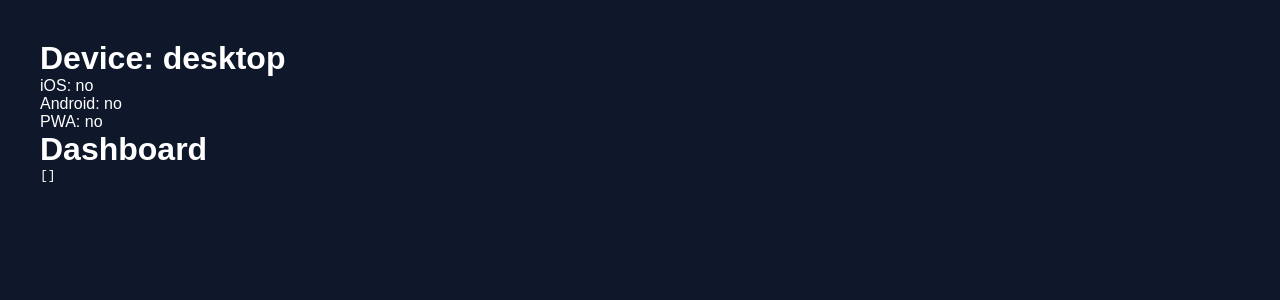
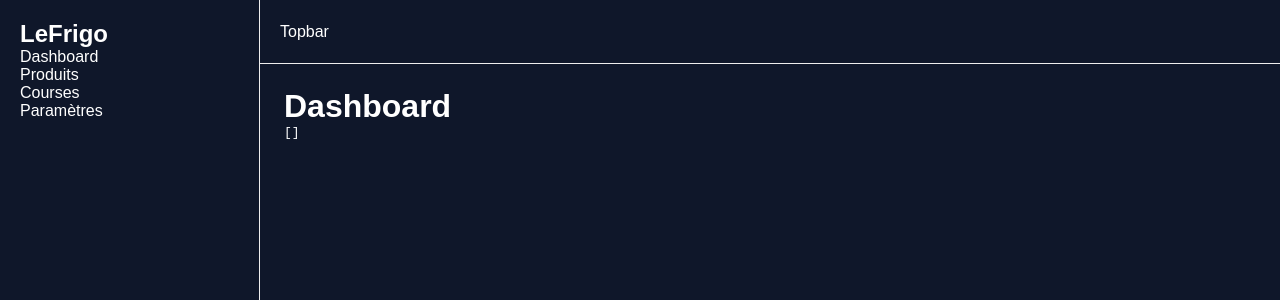
Before and after one commit to Seb-Prod/LeFrigo, a Next.js app in the folder apps/web/: page /dashboard in a window 1280 px wide. Shown: the top 300 px of the page. Built offline with nearby package versions, Linux system fonts and the light colour scheme; no server answers; sample sign-in values are in the browser's storage.

Commit message:
wip: initialisation de layout

```diff
--- a/apps/web/src/app/dashboard/layout.tsx
+++ b/apps/web/src/app/dashboard/layout.tsx
@@ -1,11 +1,16 @@
-"use client";
+import ProtectedRoute from "@/components/ProtectedRoute";
+import DashboardLayout from "@/components/layout/DashboardLayout";
 
-import ProtectedRoute from "@/components/ProtectedRoute";
-
-export default function DashboardLayout({
+export default function Layout({
   children,
 }: {
   children: React.ReactNode;
 }) {
-  return <ProtectedRoute>{children}</ProtectedRoute>;
+  return (
+    <ProtectedRoute>
+      <DashboardLayout>
+        {children}
+      </DashboardLayout>
+    </ProtectedRoute>
+  );
 }
--- a/apps/web/src/app/dashboard/page.tsx
+++ b/apps/web/src/app/dashboard/page.tsx
@@ -2,31 +2,30 @@
 
 import { useEffect, useState } from "react";
 import { api } from "@/lib/api";
-import { User } from "@shared/types/user.types"
-import { useDevice } from "@/contexts/device.context";
+import { User } from "@shared/types/user.types";
 
 export default function DashboardPage() {
   const [users, setUsers] = useState<User[]>([]);
-  const device = useDevice();
 
   useEffect(() => {
-    const token = localStorage.getItem("token");
-    if (!token) return;
+    const fetchUsers = async () => {
+      const token = localStorage.getItem("token");
 
-    api.getUsers(token).then(setUsers);
+      if (!token) return;
+
+      const data = await api.getUsers(token);
+
+      setUsers(data);
+    };
+
+    fetchUsers();
   }, []);
 
   return (
-    <main style={{ padding: 40 }}>
-      <h1>Device: {device.device}</h1>
+    <>
+      <h1>Dashboard</h1>
 
-      <p>iOS: {device.isIOS ? "yes" : "no"}</p>
-
-      <p>Android: {device.isAndroid ? "yes" : "no"}</p>
-
-      <p>PWA: {device.isPWA ? "yes" : "no"}</p>
-      <h1>Dashboard</h1>
       <pre>{JSON.stringify(users, null, 2)}</pre>
-    </main>
+    </>
   );
 }
--- /dev/null
+++ b/apps/web/src/components/layout/DashboardLayout.tsx
@@ -0,0 +1,37 @@
+"use client";
+
+import Sidebar from "./Sidebar";
+import Topbar from "./Topbar";
+
+export default function DashboardLayout({
+  children,
+}: {
+  children: React.ReactNode;
+}) {
+  return (
+    <div
+      style={{
+        display: "flex",
+        minHeight: "100vh",
+      }}
+    >
+      <Sidebar />
+
+      <div
+        style={{
+          flex: 1,
+        }}
+      >
+        <Topbar />
+
+        <main
+          style={{
+            padding: 24,
+          }}
+        >
+          {children}
+        </main>
+      </div>
+    </div>
+  );
+}
--- /dev/null
+++ b/apps/web/src/components/layout/Sidebar.tsx
@@ -0,0 +1,29 @@
+"use client";
+
+export default function Sidebar() {
+  return (
+    <aside
+      style={{
+        width: 260,
+        borderRight: "1px solid #eee",
+        padding: 20,
+      }}
+    >
+      <h2>LeFrigo</h2>
+
+      <nav>
+        <ul
+          style={{
+            listStyle: "none",
+            padding: 0,
+          }}
+        >
+          <li>Dashboard</li>
+          <li>Produits</li>
+          <li>Courses</li>
+          <li>Paramètres</li>
+        </ul>
+      </nav>
+    </aside>
+  );
+}
--- /dev/null
+++ b/apps/web/src/components/layout/Topbar.tsx
@@ -0,0 +1,17 @@
+"use client";
+
+export default function Topbar() {
+  return (
+    <header
+      style={{
+        height: 64,
+        borderBottom: "1px solid #eee",
+        display: "flex",
+        alignItems: "center",
+        padding: "0 20px",
+      }}
+    >
+      Topbar
+    </header>
+  );
+}
```
Also changed, not shown: apps/web/src/components/layout/MobileNav.tsx (added), 1 other file (tests, documents, lock files or other folders).
